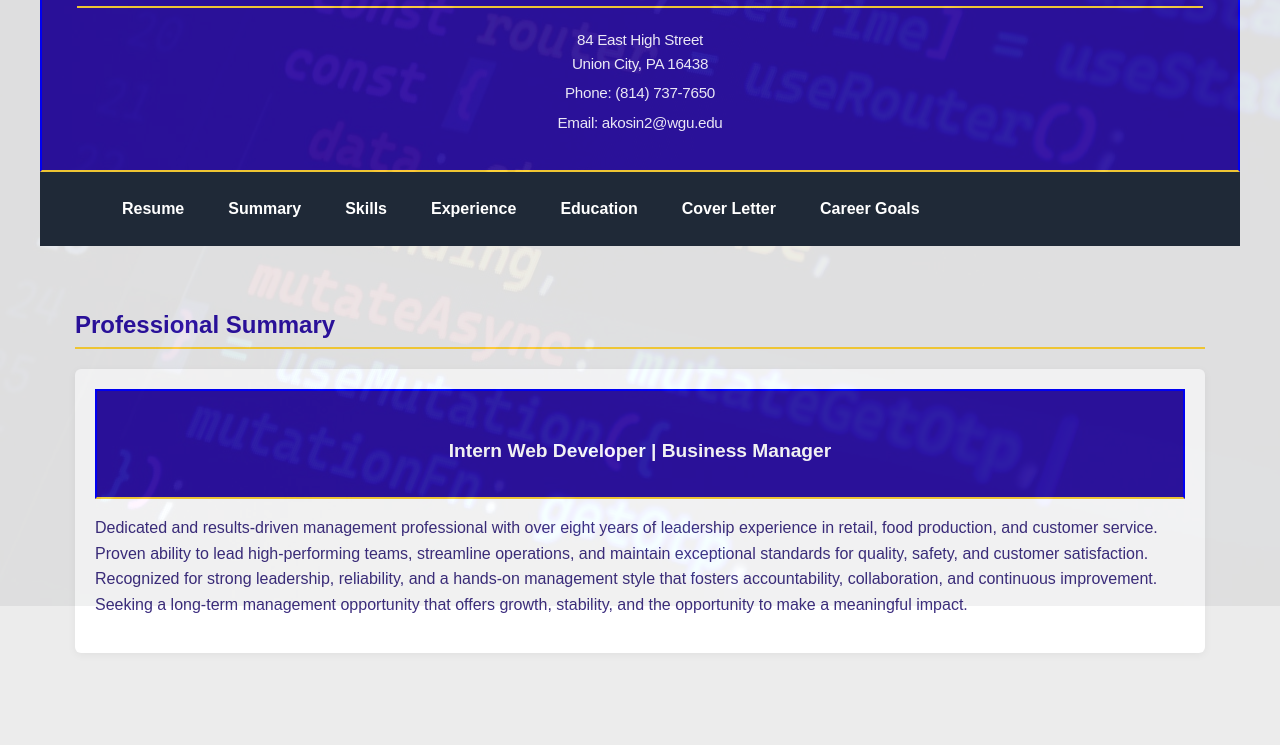
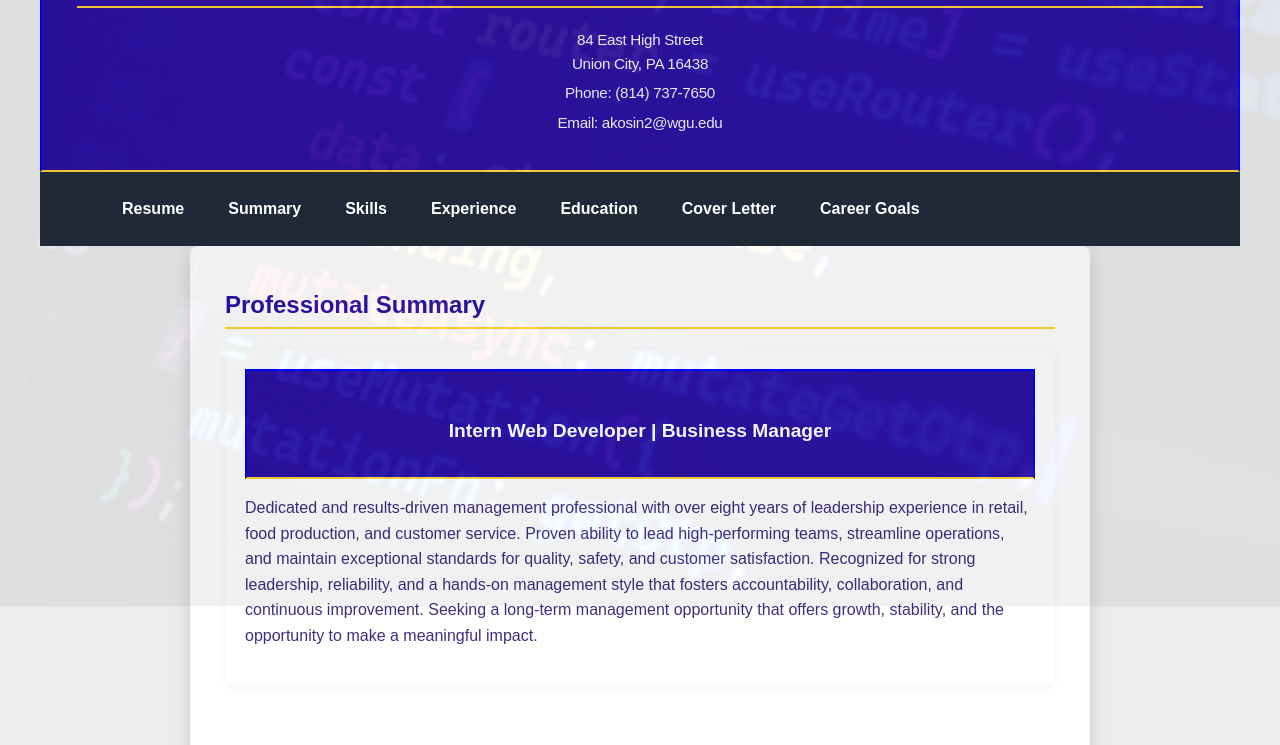
Before and after one commit to andrewkosinski308-ui/portfolio-project, a plain HTML site: page d276-portfolio/resume.html in a window 1280 px wide. Shown: the part 194-939 px from the top of the page. Drawn offline with Linux system fonts and the light colour scheme.

Commit message:
resume.html <main id class mod

```diff
--- a/d276-portfolio/resume.html
+++ b/d276-portfolio/resume.html
@@ -30,7 +30,7 @@
         </ul>
 
     </nav>
-    <main class="resume">
+    <main class="page-container">
 
         <section id="professionalsummary">
             <h2>Professional Summary</h2>
```
